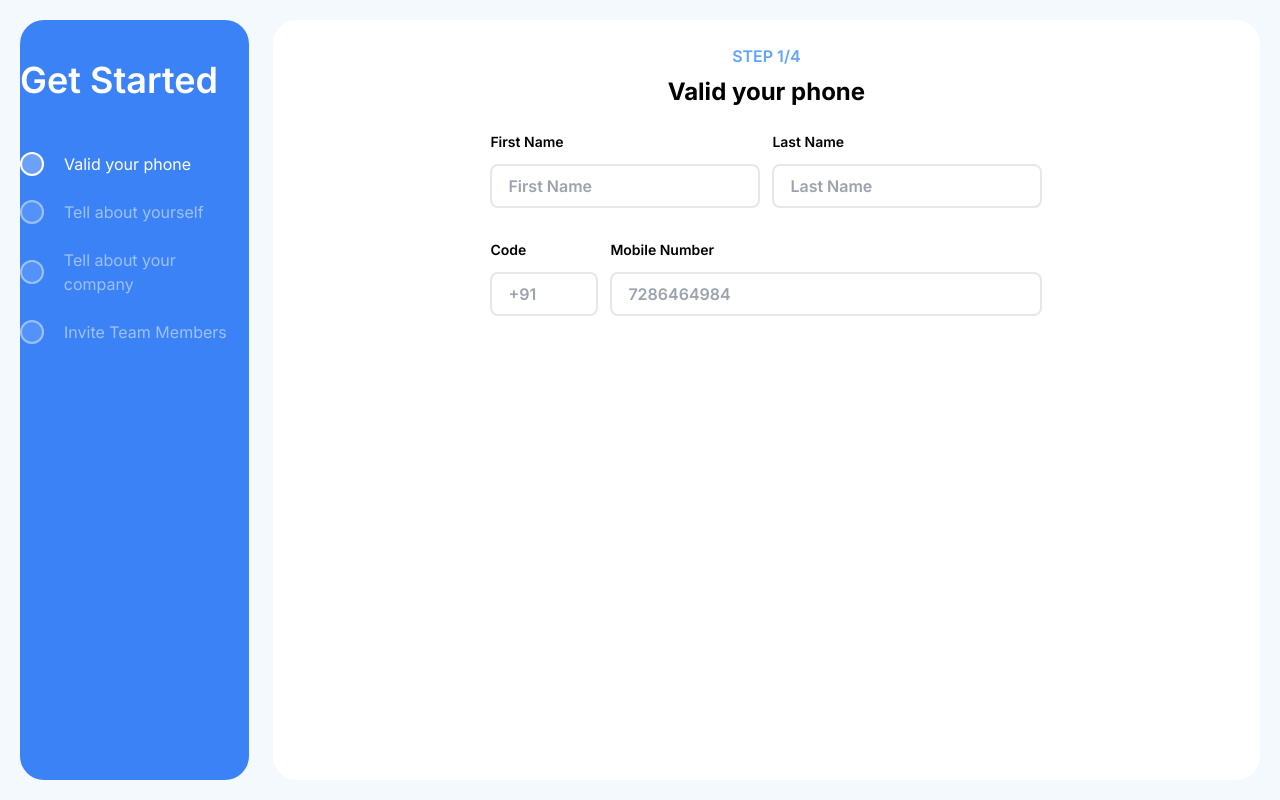
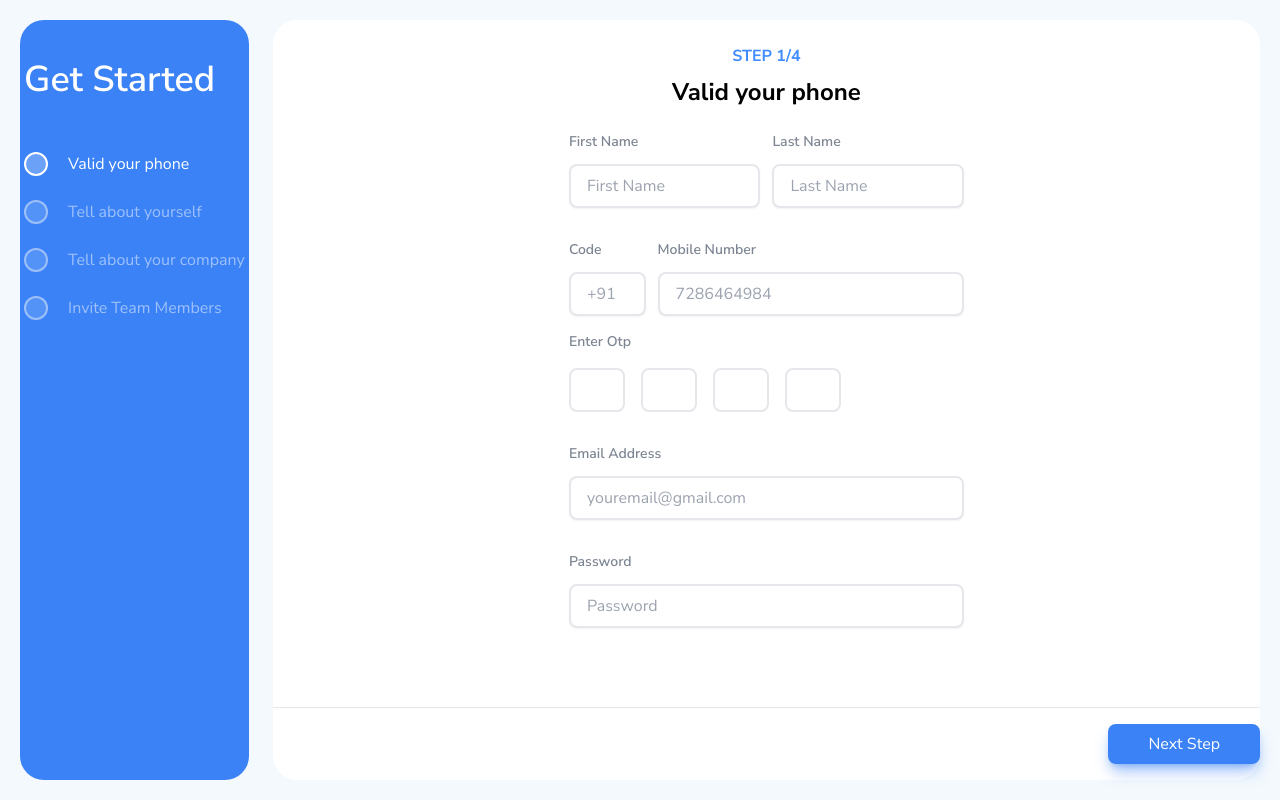
Before and after one commit to jeetshah47/crm-hub, a Next.js app: page /auth/signup/1 in a window 1280 px wide. Built offline with nearby package versions, Linux system fonts and the light colour scheme.

Commit message:
Main Commit

```diff
--- a/app/auth/common/Input/InputBox.tsx
+++ b/app/auth/common/Input/InputBox.tsx
@@ -1,27 +1,32 @@
-import React, { useState } from 'react'
+import React, { useState } from "react";
 
 interface InputProps {
   label: string;
-    type: React.HTMLInputTypeAttribute,
-    onChange: (e: React.ChangeEvent<HTMLInputElement>) => void,
-    value?: string | number,
-    placeholder?: string,
+  type: React.HTMLInputTypeAttribute;
+  onChange: (e: React.ChangeEvent<HTMLInputElement>) => void;
+  value?: string | number;
+  placeholder?: string;
 }
 
-const InputBox = ({ label, type, onChange, value, placeholder }: InputProps) => {
-
+const InputBox = ({
+  label,
+  type,
+  onChange,
+  value,
+  placeholder,
+}: InputProps) => {
   return (
     <div className="font-semibold space-y-3 py-4 w-full">
       <p className="text-sm">{label}</p>
       <input
         placeholder={placeholder ? placeholder : label}
-                className="outline-none px-4 py-2 rounded-lg w-full border-2"
+        className="outline-none shadow-sm  px-4 py-2 rounded-lg w-full border-2 placeholder:font-normal text-black focus:border-primary-blue"
         value={value}
         onChange={onChange}
         type={type}
       />
     </div>
-    )
-}
+  );
+};
 
-export default InputBox
+export default InputBox;
--- a/app/auth/common/Input/OtpBox.tsx
+++ b/app/auth/common/Input/OtpBox.tsx
@@ -1,23 +1,42 @@
-import React from "react";
+import React, { useRef } from "react";
 import InputBox from "./InputBox";
 
 interface OtpBoxProps {
   label: string;
-  onChange: (e: React.ChangeEvent<HTMLInputElement>) => void;
+  onChange: (otp: string) => void;
   value: string;
   otpLength: number;
 }
 
 const OtpBox = ({ label, onChange, value, otpLength }: OtpBoxProps) => {
-  const countBox = Array(5)
+  const countBox = Array(otpLength)
     .fill(0)
     .map((x, i) => i + 1);
+
+  const changeFocus = (value: string, index: number) => {
+    if(value.length === 1) {
+      document.getElementById(`box-${index+1}`)?.focus()
+    }
+    else if(value.length === 0 ) {
+      document.getElementById(`box-${index-1}`)?.focus()
+    }
+  }
+
   return (
     <div>
-      <p className="text-sm">{label}</p>
-      {countBox.map((item) => (
-        <input key={item} value={value[item]} className="outline-none px-4 py-2 rounded-lg w-full border-2" />
-      ))}
+      <p className="text-sm font-semibold">{label}</p>
+      <div className="flex items-center space-x-4 py-4">
+        {countBox.map((item) => (
+          <input
+            key={item}
+            value={value[item]}
+            id={`box-${item}`}
+            maxLength={1}
+            onChange={e => changeFocus(e.target.value, item)}
+            className="outline-none w-14 text-center px-4 py-2 rounded-lg border-2 focus:border-primary-blue"
+          />
+        ))}
+      </div>
     </div>
   );
 };
--- a/app/auth/signup/components/Steps/Forms/PhoneForm.tsx
+++ b/app/auth/signup/components/Steps/Forms/PhoneForm.tsx
@@ -1,7 +1,8 @@
 "use client";
 import InputBox from "@/app/auth/common/Input/InputBox";
+import OtpBox from "@/app/auth/common/Input/OtpBox";
 import React, { useState } from "react";
-
+import { Icon } from "@iconify/react";
 export const PhoneForm = () => {
   const [user, setUser] = useState({
     first_name: "",
@@ -11,8 +12,13 @@ export const PhoneForm = () => {
     email_address: "",
     password: "",
   });
+
+  const handleSetOtp = (otp: string) => {
+    setUser({ ...user, otp: otp });
+  };
+
   return (
-    <div>
+    <div className="text-secondary w-2/5">
       <form>
         <div className="flex space-x-3">
           <InputBox
@@ -45,16 +51,50 @@ export const PhoneForm = () => {
           <InputBox
             label="Mobile Number"
             value={user.mobile_number}
-            onChange={(e) => setUser({ ...user, mobile_number: e.target.value })}
+            onChange={(e) =>
+              setUser({ ...user, mobile_number: e.target.value })
+            }
             placeholder="7286464984"
             type="text"
           />
         </div>
-
         <div>
-
+          <OtpBox
+            value={user.otp}
+            onChange={handleSetOtp}
+            otpLength={4}
+            label="Enter Otp"
+          />
+          <div className="bg-low-blue py-6 px-5   text-primary-blue font-semibold flex hidden gap-2 rounded-md">
+            <Icon icon={"flat-color-icons:info"} fontSize={24} />
+            <p>
+              SMS was sent to your number +1 345 673-56-67 It will be valid for
+              01:25
+            </p>
+          </div>
+          <div>
+            <InputBox
+              value={user.email_address}
+              label="Email Address"
+              placeholder="youremail@gmail.com"
+              onChange={(e) =>
+                setUser({ ...user, email_address: e.target.value })
+              }
+              type="text"
+            />
+          </div>
+          <div>
+            <InputBox
+              value={user.password}
+              label="Password"
+              placeholder=""
+              onChange={(e) =>
+                setUser({ ...user, password: e.target.value })
+              }
+              type="password"
+            />
+          </div>
         </div>
-
       </form>
     </div>
   );
--- a/app/auth/signup/components/Steps/Steps.tsx
+++ b/app/auth/signup/components/Steps/Steps.tsx
@@ -6,16 +6,24 @@ interface StepsProps {
 
 const Steps = ({ id }: StepsProps) => {
   return (
-        <div className="col-span-4 bg-white rounded-3xl">
+    <div className="col-span-4 bg-white rounded-3xl relative">
       <div className="grid grid-cols-1 place-items-center py-6">
-                <p className="font-semibold text-blue-400">STEP {id}/4</p>
+        <p className="font-bold text-primary-blue">STEP {id}/4</p>
         <div className="py-2">
           <p className="text-2xl font-bold">Valid your phone</p>
         </div>
         <PhoneForm />
       </div>
+      <div className="absolute align-bottom	justify-self-end bottom-0 right-0 w-full">
+        <div className=" h-px bg-[#E4E6E8]" />
+        <div className="py-4 flex flex-1 justify-end">
+          <button className="bg-blue-500 rounded-lg px-10 py-2 text-white shadow-lg shadow-blue-500/50 hover:shadow-sm duration-300">
+            Next Step
+          </button>
         </div>
-    )
-}
+      </div>
+    </div>
+  );
+};
 
-export default Steps
+export default Steps;
--- a/app/globals.css
+++ b/app/globals.css
@@ -15,3 +15,9 @@
     --background-end-rgb: 0, 0, 0;
   }
 }
+
+@media (min-width: 1580px) {
+  body {
+    /* font-size: 85% !important; */
+  }
+}
--- a/app/layout.tsx
+++ b/app/layout.tsx
@@ -1,8 +1,8 @@
 import type { Metadata } from 'next'
-import { Inter } from 'next/font/google'
+import { Nunito_Sans } from 'next/font/google'
 import './globals.css'
 
-const inter = Inter({ subsets: ['latin'] })
+const inter = Nunito_Sans({ subsets: ['latin'] })
 
 export const metadata: Metadata = {
   title: 'Woorkroom CRM',
--- a/tailwind.config.ts
+++ b/tailwind.config.ts
@@ -15,7 +15,9 @@ const config: Config = {
       },
       colors: {
         'secondary': '#7D8592',
-        'white-back': "#F4F9FD"
+        'white-back': "#F4F9FD",
+        'primary-blue': '#3F8CFF',
+        'low-blue': "#F4F9FD"
       }
     },
   },
```
Also changed, not shown: package.json (+6 -5 lines), 1 other file (tests, documents, lock files or other folders). Lines whose indentation alone changed are shown as unchanged.
